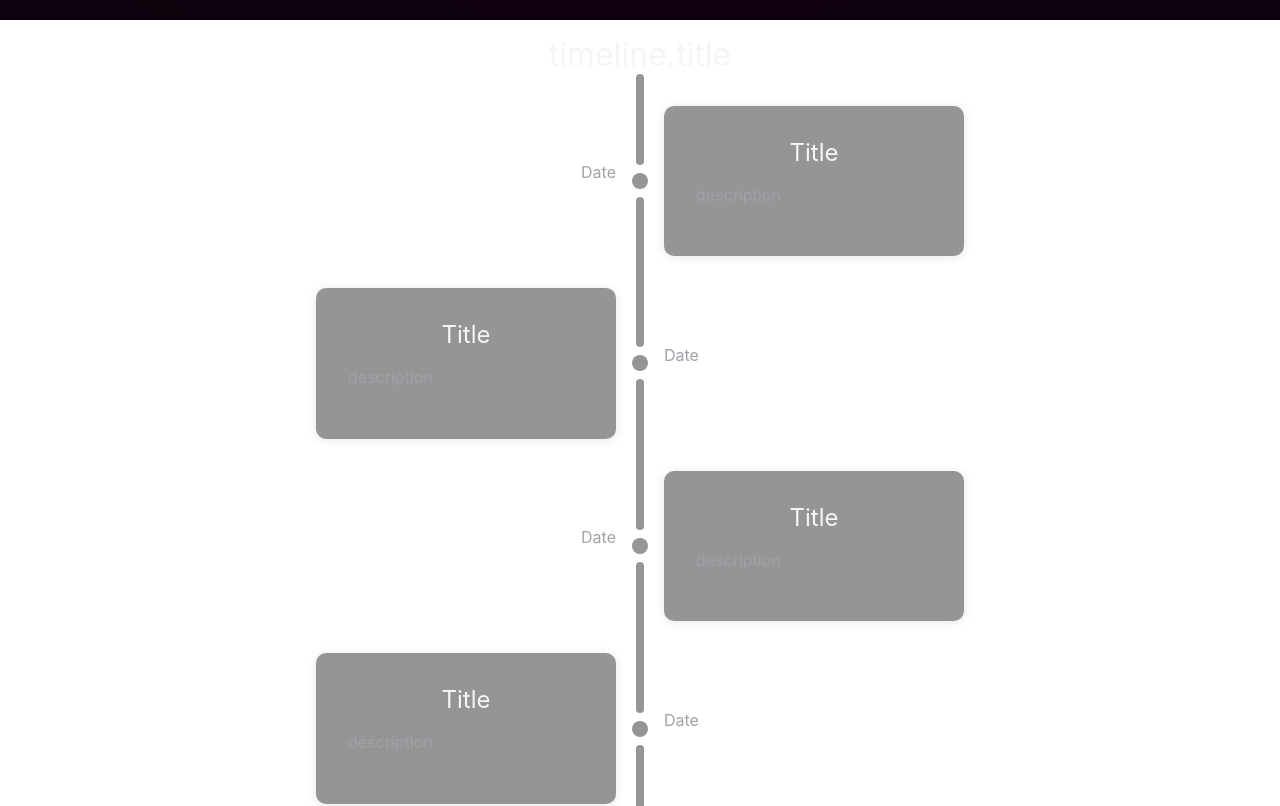
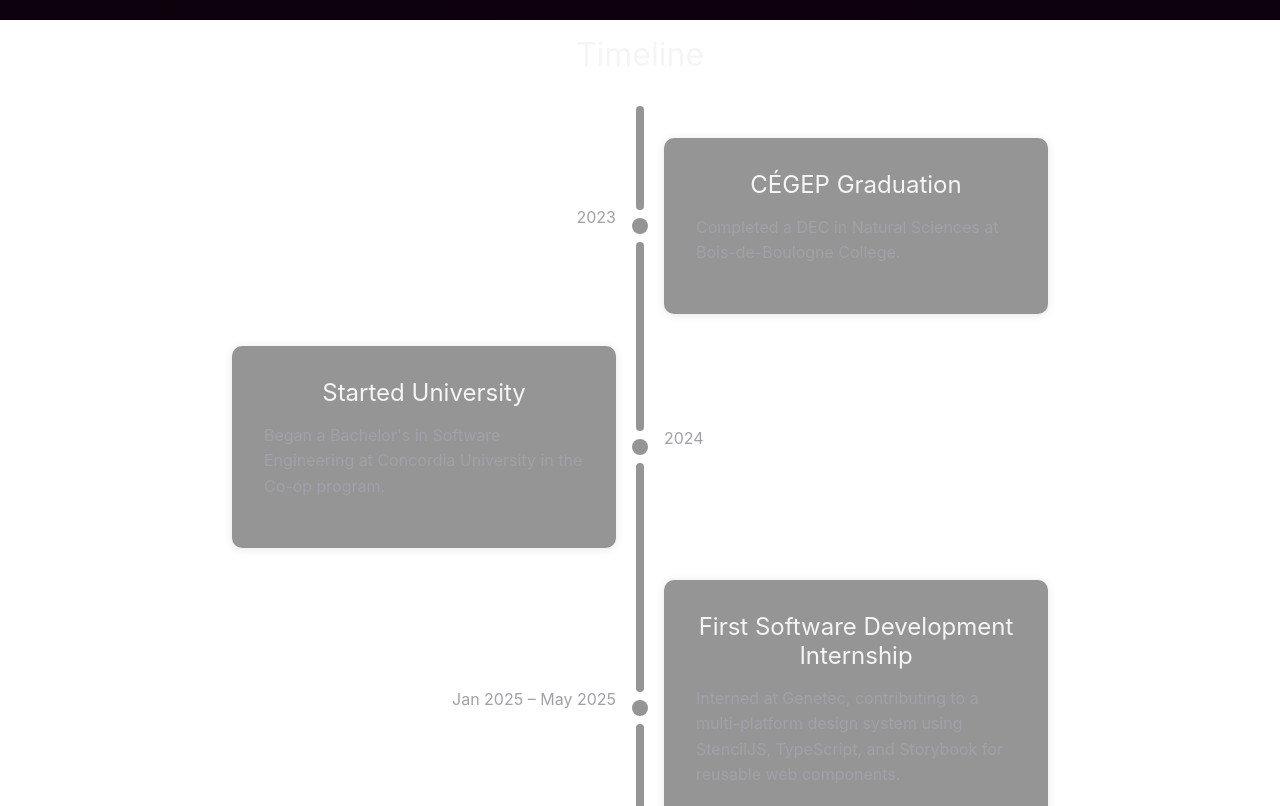
Before and after one commit to FrancoisMartinez/react-portfolio, a React (Vite) app: page / in a window 1280 px wide. Shown: the part 780-1586 px from the top of the page. Built offline with nearby package versions, Linux system fonts and the light colour scheme.

Commit message:
timeline text

```diff
--- a/public/data/timelineEvents.js
+++ b/public/data/timelineEvents.js
@@ -1,31 +1,33 @@
 const timelineEvents = [
     {
-      id: 1,
+        id: 1,
+        dateKey: 'timeline.cegep.date',
+        titleKey: 'timeline.cegep.title',
+        descriptionKey: 'timeline.cegep.description',
+      },
+    {
+      id: 2,
       dateKey: 'timeline.university.date',
       titleKey: 'timeline.university.title',
       descriptionKey: 'timeline.university.description',
-      categoryKey: "timeline.university.category"
     },
     {
-      id: 2,
+      id: 3,
       dateKey: 'timeline.internship1.date',
       titleKey: 'timeline.internship1.title',
       descriptionKey: 'timeline.internship1.description',
-      categoryKey: "timeline.internship1.category"
     },
     {
-      id: 3,
+      id: 4,
       dateKey: 'timeline.hackathon.date',
       titleKey: 'timeline.hackathon.title',
       descriptionKey: 'timeline.hackathon.description',
-      categoryKey: "timeline.hackathon.category"
     },
     {
-      id: 4,
+      id: 5,
       dateKey: 'timeline.hackathonWin.date',
       titleKey: 'timeline.hackathonWin.title',
       descriptionKey: 'timeline.hackathonWin.description',
-      categoryKey: "timeline.hackathonWin.category"
     },
   ];
 
--- a/src/components/Event.jsx
+++ b/src/components/Event.jsx
@@ -2,7 +2,7 @@ import React from 'react';
 import styles from '../styles/Event.module.css';
 import Card from './Card.jsx';
 
-const Event = ({ children, side }) => {
+const Event = ({ children, date, side }) => {
 
     const timeline = (
         <div className={styles.timeline}>
@@ -16,16 +16,16 @@ const Event = ({ children, side }) => {
         <>
             {side === 'left' &&
                 <div className={styles.event}>
-                    <Card style={{ width: '18.75rem', margin: '1rem 0' }}>{children}</Card>
+                    <Card style={{ width: '24rem', margin: '1rem 0' }}>{children}</Card>
                     {timeline}
-                    <div className={styles.date} style={{ textAlign: 'start' }}><p>Date</p></div>
+                    <div className={styles.date} style={{ textAlign: 'start' }}><p>{date}</p></div>
                 </div>
             }
             {side === 'right' &&
                 <div className={styles.event}>
-                    <div className={styles.date} style={{ textAlign: 'end' }}><p>Date</p></div>
+                    <div className={styles.date} style={{ textAlign: 'end' }}><p>{date}</p></div>
                     {timeline}
-                    <Card style={{ width: '18.75rem', margin: '1rem 0' }}>{children}</Card>
+                    <Card style={{ width: '24rem', margin: '1rem 0' }}>{children}</Card>
                 </div>
             }
         </>
--- a/src/components/Timeline.jsx
+++ b/src/components/Timeline.jsx
@@ -1,5 +1,4 @@
 import React from 'react';
-import { useState } from 'react';
 import { useTranslation } from 'react-i18next';
 import styles from '../styles/Timeline.module.css';
 import Event from './Event.jsx';
@@ -15,11 +14,9 @@ const Timeline = () => {
             <div className={styles.topEnd}></div>
 
                 {timelineEvents.map((timelineEvent) => (
-                    <Event key={timelineEvent.id} style={{ width: '18.75rem' }} side={timelineEvent.id % 2 == 0 ? 'left' : 'right'}>
-                            {/* <h2>{t(timelineEvent.title)}</h2>
-                            <p>{t(timelineEvent.description)}</p> */}
-                            <h2>Title</h2>
-                            <p>description</p>
+                    <Event key={timelineEvent.id} style={{ width: '18.75rem' }} side={timelineEvent.id % 2 == 0 ? 'left' : 'right'} date={t(timelineEvent.dateKey)}>
+                            <h2>{t(timelineEvent.titleKey)}</h2>
+                            <p>{t(timelineEvent.descriptionKey)}</p>
                     </Event>
                 ))}
             <div className={styles.bottomEnd}></div>
--- a/src/locales/en/translation.json
+++ b/src/locales/en/translation.json
@@ -10,8 +10,34 @@
     "greeting": "Hi, I'm François Martinez",
     "description": "I’m a Software Engineering Co-op student at Concordia University with an interest in the latest web development technologies and programming. Experienced in full-stack development using the MERN stack and Java, I’m excited to continuously learn and explore new technologies to expand my skill set."
   },
-  "Timeline": {
-    "title": "Timeline"
+  "timeline": {
+    "title": "Timeline",
+
+    "cegep": {
+      "date": "2023",
+      "title": "CÉGEP Graduation",
+      "description": "Completed a DEC in Natural Sciences at Bois-de-Boulogne College."
+    },
+    "university": {
+      "date": "2024",
+      "title": "Started University",
+      "description": "Began a Bachelor's in Software Engineering at Concordia University in the Co-op program."
+    },
+    "internship1": {
+      "date": "Jan 2025 – May 2025",
+      "title": "First Software Development Internship",
+      "description": "Interned at Genetec, contributing to a multi-platform design system using StencilJS, TypeScript, and Storybook for reusable web components."
+    },
+    "hackathon": {
+      "date": "Feb 2025",
+      "title": "First Hackathon – McHacks",
+      "description": "Built CasperAI, an AI-powered CASPer test prep tool using React, Node.js, and the OpenAI API during McHacks 2025."
+    },
+    "hackathonWin": {
+      "date": "Mar 2025",
+      "title": "First Hackathon Win – PolyHacks",
+      "description": "Won 1st place at PolyHacks 2025 with AquaScan, a React Native app that identifies fish species and checks Quebec fishing regulations using AI."
+    }
   },
   "projects": {
     "title": "Projects",
--- a/src/locales/fr/translation.json
+++ b/src/locales/fr/translation.json
@@ -10,8 +10,34 @@
     "greeting": "Bonjour, je suis François Martinez",
     "description": "Je suis étudiant en génie logiciel à l’Université Concordia, avec un intérêt pour les dernières technologies de développement web et la programmation. Expérimenté en développement full-stack avec le stack MERN et Java, je suis enthousiaste à l'idée d'apprendre continuellement et d'explorer de nouvelles technologies pour élargir mes compétences."
   },
-  "work": {
-    "title": "Expérience Professionnels"
+  "timeline": {
+    "title": "Parcours ",
+
+    "cegep": {
+      "date": "2023",
+      "title": "Diplôme du CÉGEP",
+      "description": "Diplômé en sciences de la nature au Collège Bois-de-Boulogne."
+    },
+    "university": {
+      "date": "2024",
+      "title": "Début à l’Université",
+      "description": "Début du baccalauréat en génie logiciel à l’Université Concordia dans le programme coop."
+    },
+    "internship1": {
+      "date": "Janv. 2025 – Mai 2025",
+      "title": "Premier stage en développement logiciel",
+      "description": "Stage chez Genetec en tant que développeur logiciel, contribuant à un design system multi-plateforme avec StencilJS, TypeScript et Storybook."
+    },
+    "hackathon": {
+      "date": "Févr. 2025",
+      "title": "Premier hackathon – McHacks",
+      "description": "Création de CasperAI, un outil de préparation au test CASPer basé sur l’IA, utilisant React, Node.js et l’API OpenAI, lors de McHacks 2025."
+    },
+    "hackathonWin": {
+      "date": "Mars 2025",
+      "title": "Première victoire en hackathon – PolyHacks",
+      "description": "Gagné la 1ère place à PolyHacks 2025 avec AquaScan, une app React Native qui identifie les poissons et vérifie les règlements de pêche au Québec grâce à l’IA."
+    }
   },
   "projects": {
     "title": "Projets",
--- a/src/styles/Event.module.css
+++ b/src/styles/Event.module.css
@@ -6,7 +6,7 @@
 
 
 .date {
-    width: 18.75rem;
+    width: 24rem;
     display: flex;
     flex-direction: column;
     justify-content: center;
--- a/src/styles/Home.module.css
+++ b/src/styles/Home.module.css
@@ -48,6 +48,11 @@ p {
     flex-direction: column;
     align-items: center;
 }
+
+.timeline h2 {
+    margin-bottom: 2rem;
+}
+
 
 .projects {
     padding: 4rem 2rem;
```
